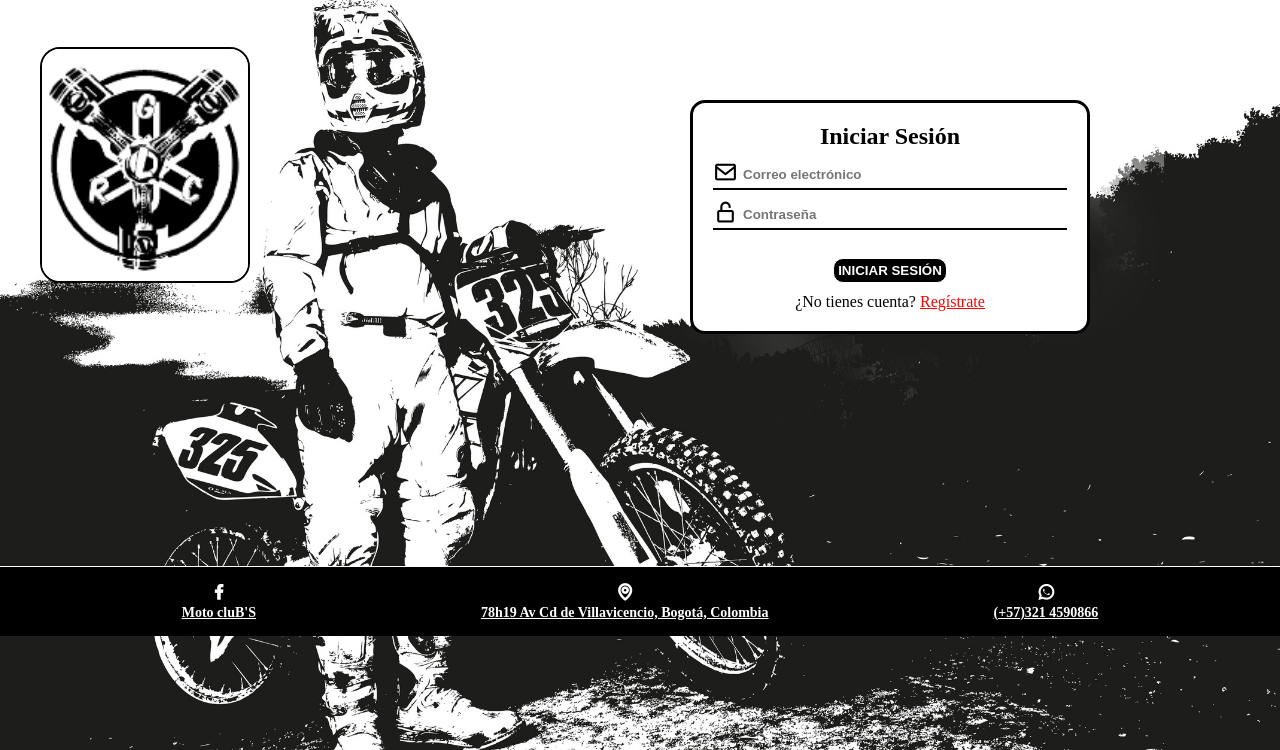
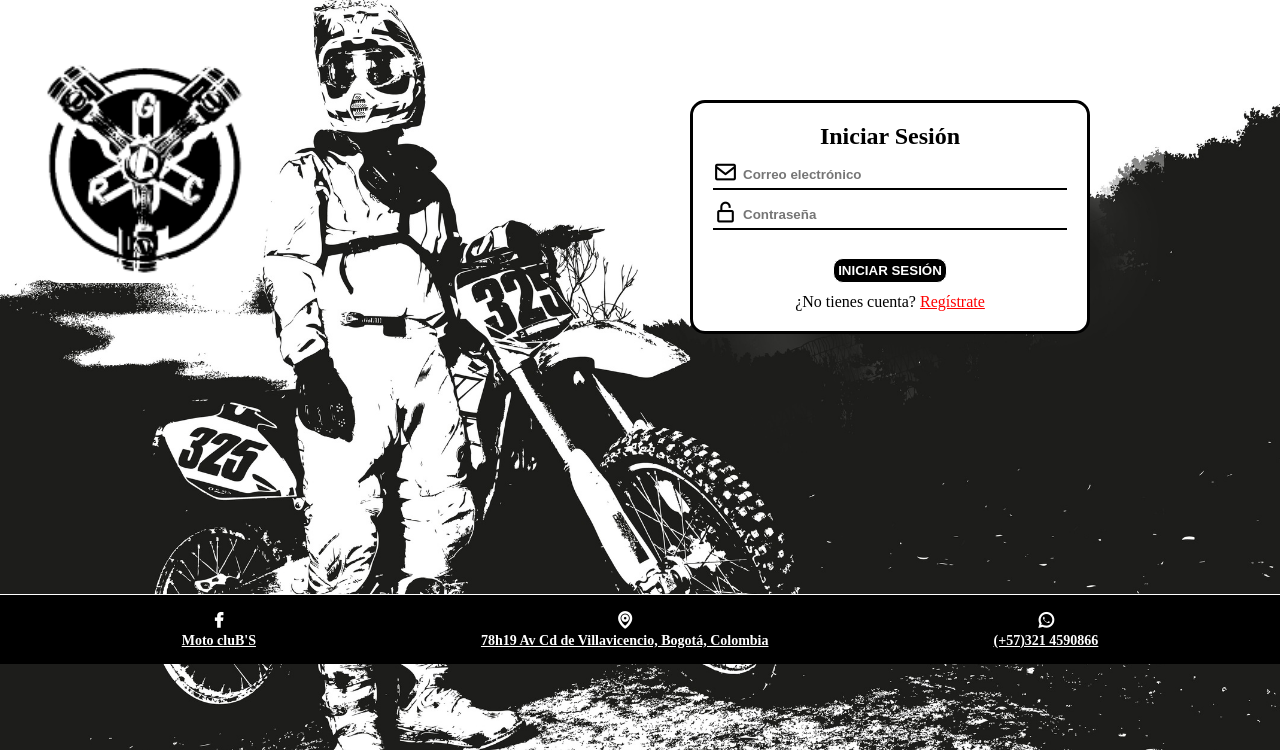
Before and after one commit to AfterLehxuz/MotoClubsBogota, a PHP site: page /MotoClubsBogota/login.php in a window 1280 px wide. Shown: the part 50-800 px from the top of the page. Run offline with PHP 8.4, Linux system fonts and the light colour scheme; some libraries are stand-ins or nearby versions.

Commit message:
Ultimo  commit

```diff
--- a/Estilos/landing.css
+++ b/Estilos/landing.css
@@ -220,7 +220,7 @@ footer {
     color: #fff;
     text-align: center;
     padding: 20px;
-    margin-top: 0px;
+    margin-top: 0px;                        /**/
     font-weight: bold;
 }
 .info-contacto {
--- a/Estilos/login.css
+++ b/Estilos/login.css
@@ -188,7 +188,7 @@ button:hover {
 .image-container img {
     width: 210px; /* Ancho de la imagen */
     height: auto; /* Altura automática para mantener la proporción */
-    border: 2px solid black; /* Borde sólido negro con un grosor de 2px */
+    /* Borde sólido negro con un grosor de 2px */
     border-radius: 20px; /* Bordes redondeados de 20px */
     position: relative; /* Agrega esta línea para que el posicionamiento relativo funcione */
     top: -10px; /* Ajusta la posición vertical hacia arriba */
@@ -212,7 +212,7 @@ button:hover {
   footer {
 
     border-top: 1px solid white;
-    margin-top: 18.1%;
+    margin-top: 20.3%;
     width: 100%; /* Ajusta el ancho al 100% de la ventana */
     background-color: #000;
     color: #fff;
```
